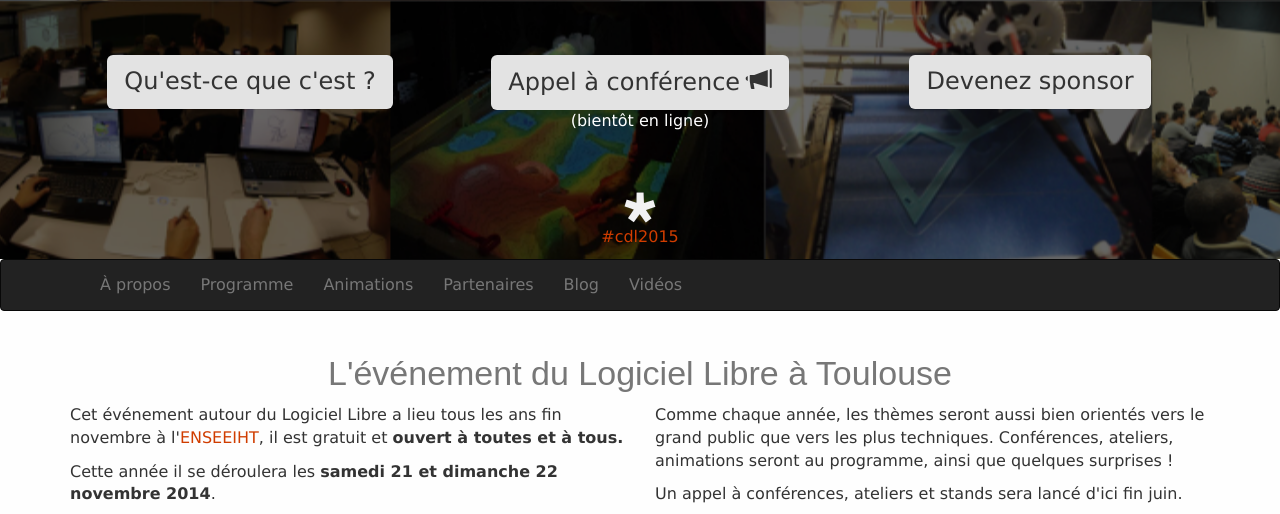
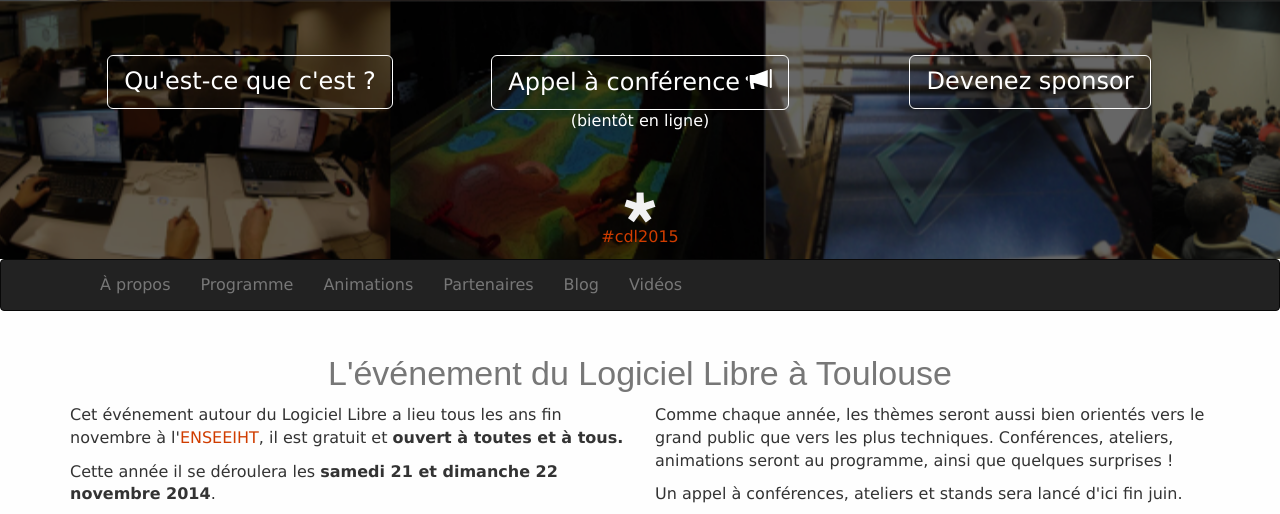
Before and after one commit to slestang/cdl-site-teasing, a plain HTML site: page www/index.html in a window 1280 px wide. Shown: the part 257-771 px from the top of the page. Drawn offline with Linux system fonts and the light colour scheme; a web font is replaced by a local one.

Commit message:
CTA in white and transparent

```diff
--- a/www/css/theme.css
+++ b/www/css/theme.css
@@ -24,9 +24,14 @@ body {
 	margin-bottom: 3em;
 }
 .btn-cta {
-	background-color: #E3E3E3;
-	color: #333;
+	background-color: transparent;
+	color: #FFF;
+	border-color: #FFF;
 	font-size: 1.5em;
+}
+.btn-cta:hover {
+	color: #D03D00;
+	border-color: #D03D00;
 }
 
 
```
